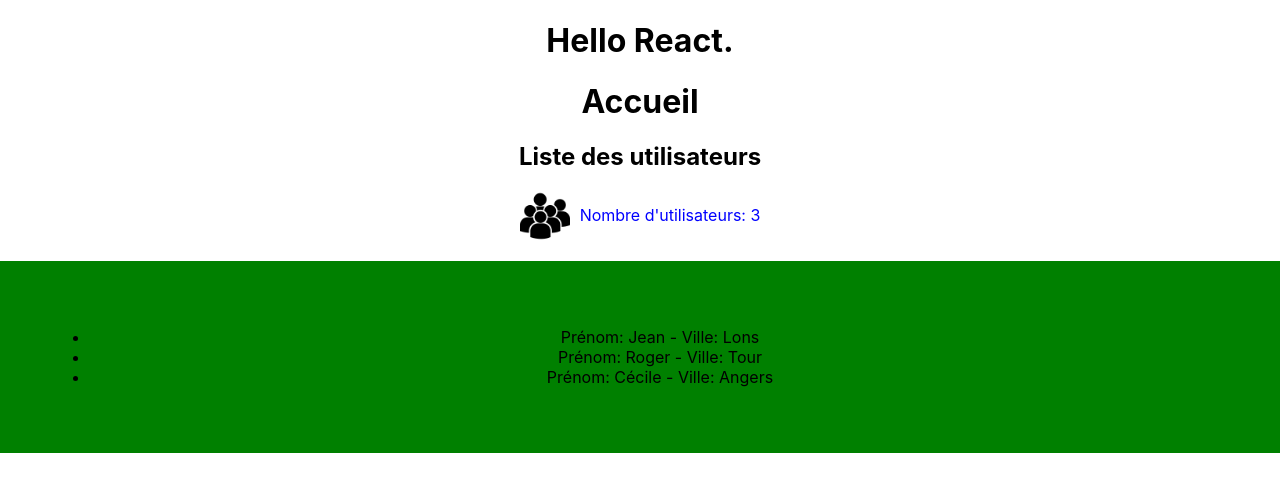
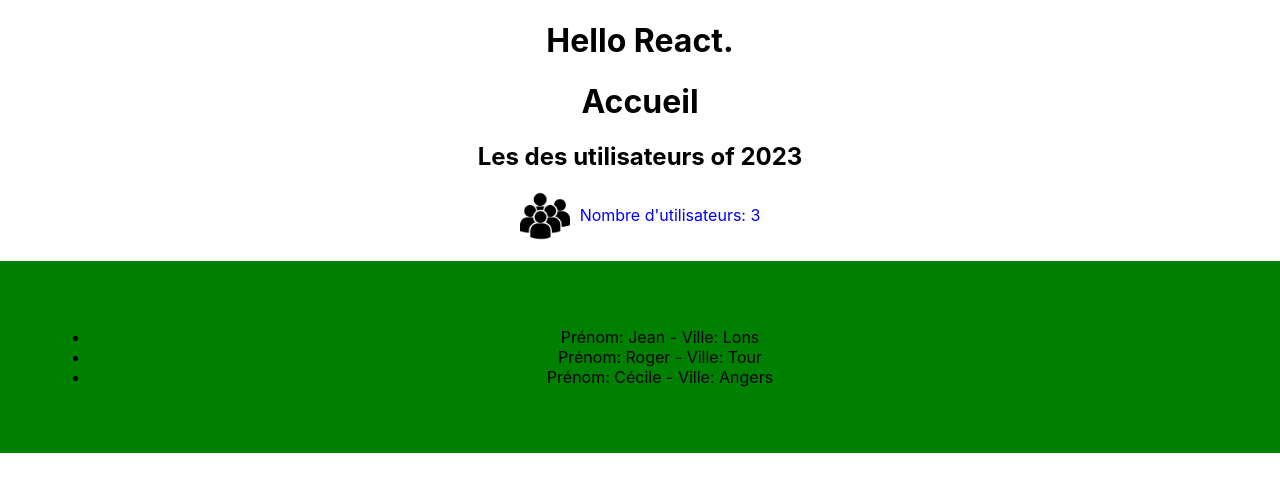
Before and after one commit to sbodrero/Props, a React (Create React App) app: page / in a window 1280 px wide. Shown: the top 492 px of the page. Built offline with nearby package versions, Linux system fonts and the light colour scheme.

Commit message:
Applied props

```diff
--- a/src/App.js
+++ b/src/App.js
@@ -7,10 +7,16 @@ function App() {
     {name: 'Roger', city: 'Tour'},
     {name: 'Cécile', city: 'Angers'},
   ]
+
+  const getUsersCount = users => users.length;
+  const pageTitle = "Les des utilisateurs";
+  const year = 2023;
+  const style = { backgroundColor: 'white' };
+
   return (
     <div className='App'>
       <h1>Hello React.</h1>
-      <MainContent users={users} />
+      <MainContent users={users} getUsersCount={getUsersCount} title={pageTitle} year={year} style={style} />
     </div>
   );
 }
--- a/src/components/MainContent.js
+++ b/src/components/MainContent.js
@@ -2,12 +2,12 @@ import React from 'react';
 import UserCount from './UserCount';
 import UsersList from './UsersList';
 
-export default function MainContent({ users }) {
+export default function MainContent({ users, getUsersCount, title, year, style }) {
   return (
-    <div style={{ backgroundColor: 'white'}}>
+    <div style={style}>
       <h1>Accueil</h1>
-      <h2>Liste des utilisateurs</h2>
-      <UserCount users={users} />
+      <h2>{title} of {year}</h2>
+      <UserCount users={users} getUsersCount={getUsersCount} />
       <UsersList users={users} />
     </div>
   )
--- a/src/components/UserCount.js
+++ b/src/components/UserCount.js
@@ -1,11 +1,11 @@
 import usersIcon from '../assets/images/users-group.png';
 import React from 'react';
 
-export default function UserCount({ users }) {
+export default function UserCount({ users, getUsersCount }) {
   return (
     <div style={{ marginBottom: '20px' }}>
       <img src={usersIcon} title="Icon users" alt="Icon users" width="50px" style={{ verticalAlign: 'middle '}}/>
-      <span style={{ color: 'blue', paddingLeft: '10px' } }>Nombre d'utilisateurs: {users.length}</span>
+      <span style={{ color: 'blue', paddingLeft: '10px' } }>Nombre d'utilisateurs: {getUsersCount(users)}</span>
     </div>
   )
 }
```
